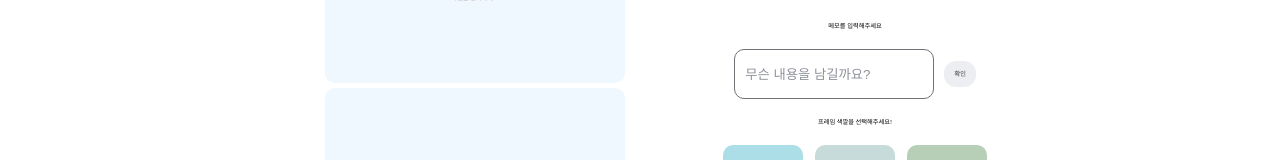
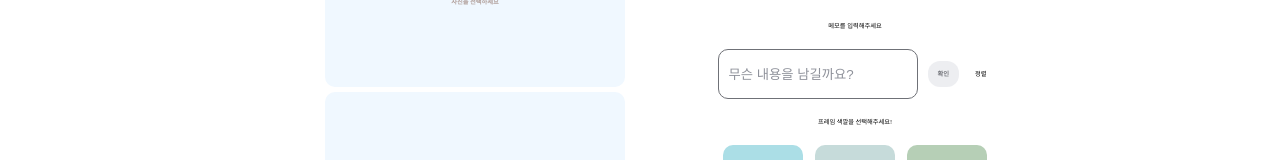
Before and after one commit to hae2ni/CapstoneDesign1, a React (Vite) app in the folder photobook/: page /addFourcuts in a window 1280 px wide. Shown: the part 198-358 px from the top of the page. Built offline with nearby package versions, Linux system fonts and the light colour scheme.

Commit message:
feat: array 바꾸기기

```diff
--- a/photobook/src/components/fourcuts/Frame.tsx
+++ b/photobook/src/components/fourcuts/Frame.tsx
@@ -2,20 +2,34 @@ import styled from "styled-components";
 import { useFourCutStore } from "../../core/useFourCuts";
 import FileUpload from "./FileUpload";
 
-export default function Frame() {
+export default function Frame({ array }: { array: number }) {
   const color = useFourCutStore((state) => state.color);
   const memo = useFourCutStore((state) => state?.memo);
 
   const list = [0, 1, 2, 3];
   return (
     <FrameContainer color={color}>
-      {memo}
+      <Memo array={array}>{memo}</Memo>
       {list.map((num) => {
         return <FileUpload key={num} num={num} />;
       })}
     </FrameContainer>
   );
 }
+
+const Memo = styled.div<{ array: number }>`
+  display: flex;
+
+  justify-content: ${(props) =>
+    props.array === 0
+      ? "flex-start"
+      : props.array === 1
+      ? "center"
+      : "flex-end"};
+
+  margin-bottom: 0.5rem;
+  color: gray;
+`;
 
 const FrameContainer = styled.div`
   width: 40rem;
--- a/photobook/src/components/fourcuts/UploadForcut.tsx
+++ b/photobook/src/components/fourcuts/UploadForcut.tsx
@@ -9,6 +9,7 @@ import { useState } from "react";
 
 export default function UploadForcut() {
   const [memo, setMemo] = useState("");
+  const [array, setArray] = useState(0);
 
   const confirmMemo = useFourCutStore((state) => state.setMemo);
 
@@ -35,9 +36,19 @@ export default function UploadForcut() {
     }
   }
 
+  function handleArrayBtn() {
+    if (array == 0) {
+      setArray(1);
+    } else if (array == 1) {
+      setArray(2);
+    } else if (array == 2) {
+      setArray(0);
+    }
+  }
+
   return (
     <Container>
-      <Frame />
+      <Frame array={array} />
       <TextColorContainer>
         <Text>메모를 입력해주세요</Text>
         <MemoInputText>
@@ -51,6 +62,7 @@ export default function UploadForcut() {
             />
           </form>
           <MemoBtn onClick={handleOnClick}>확인</MemoBtn>
+          <button onClick={handleArrayBtn}>정렬</button>
         </MemoInputText>
         <Text>프레임 색깔을 선택해주세요!</Text>
 
```
